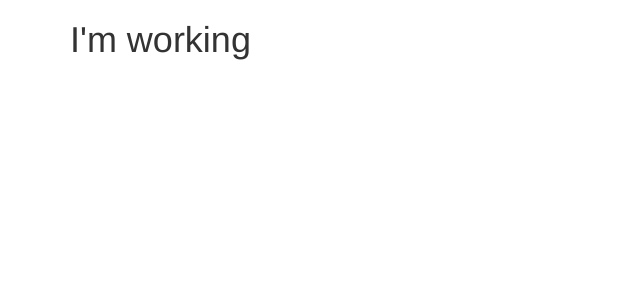
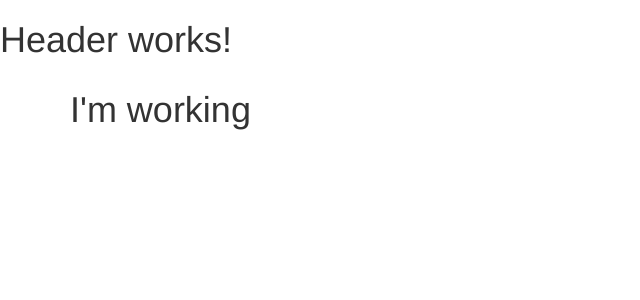
Before and after one commit to tronovan/recipeproject, an Angular app: page / in a window 1280 px wide. Shown: the top 300 px of the page, without its empty margins (0-640 px from the left). Built offline with nearby package versions, Linux system fonts and the light colour scheme.

Commit message:
Manually created header component.

```diff
--- a/src/app/app.component.html
+++ b/src/app/app.component.html
@@ -1,3 +1,4 @@
+<app-header></app-header>
 <div class="container">
   <div class="row">
     <div class="col-md-12">
--- a/src/app/app.module.ts
+++ b/src/app/app.module.ts
@@ -2,10 +2,12 @@
 import { NgModule } from '@angular/core';
 
 import { AppComponent } from './app.component';
+import { HeaderComponent } from './header/header.component';
 
 @NgModule({
   declarations: [
-    AppComponent
+    AppComponent,
+    HeaderComponent
   ],
   imports: [
     BrowserModule
--- /dev/null
+++ b/src/app/header/header.component.html
@@ -0,0 +1 @@
+<h1>Header works!</h1>
```
Also changed, not shown: src/app/header/header.component.ts (added, +10 -0 lines).
